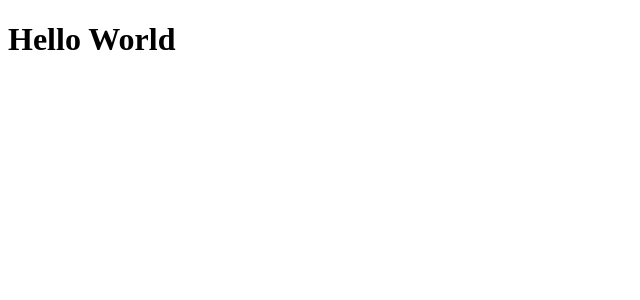
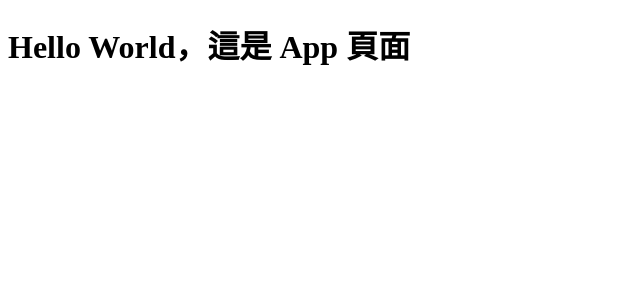
Before and after one commit to wavishuang/spring, a Nuxt app: page / in a window 1280 px wide. Shown: the top 300 px of the page, without its empty margins (0-640 px from the left). Built offline with nearby package versions, Linux system fonts and the light colour scheme.

Commit message:
main branch

```diff
--- a/app/app.vue
+++ b/app/app.vue
@@ -1,5 +1,5 @@
 <template>
   <div>
-    <h1>Hello World</h1>
+    <h1>Hello World，這是 App 頁面</h1>
   </div>
 </template>
```
